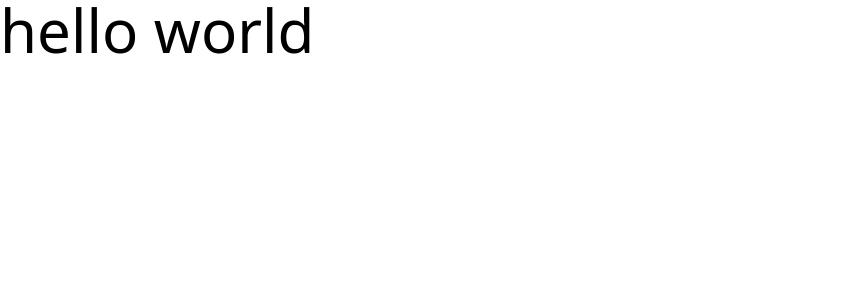
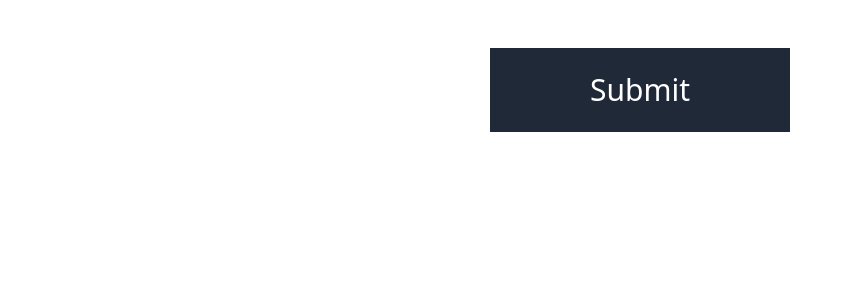
Before and after one commit to hdodov/test-nextjs, a Next.js app: page / in a window 1280 px wide. Shown: the top 300 px of the page, without its empty margins (0-848 px from the left). Built offline with nearby package versions, Linux system fonts and the light colour scheme.

Commit message:
Add working server action ID example

```diff
--- /dev/null
+++ b/app/actions.tsx
@@ -0,0 +1,7 @@
+"use server";
+
+export const serverAction = async () => {
+  console.log("Calling the form action");
+  await new Promise((resolve) => setTimeout(resolve, 250));
+  return "hello";
+};
--- a/app/page.tsx
+++ b/app/page.tsx
@@ -1,3 +1,34 @@
+"use client";
+
+import { useActionState } from "react";
+import { serverAction } from "./actions";
+
 export default function Home() {
-  return <h1 className="text-6xl">hello world</h1>;
+  const [data, action, isPending] = useActionState(serverAction, null);
+  const isSuccess = data === "hello";
+  const isError = data === undefined;
+
+  let color = "bg-gray-800";
+  let text = "Submit";
+  if (isPending) {
+    color = "bg-blue-500";
+    text = "Loading...";
+  } else if (isSuccess) {
+    color = "bg-green-500";
+    text = "Success!";
+  } else if (isError) {
+    color = "bg-red-500";
+    text = "Error!";
+  }
+
+  return (
+    <form className="flex items-center justify-center py-12" action={action}>
+      <button
+        className={`w-[300px] px-8 py-6 text-white text-3xl ${color}`}
+        disabled={isPending}
+      >
+        {text}
+      </button>
+    </form>
+  );
 }
--- a/next.config.ts
+++ b/next.config.ts
@@ -2,6 +2,7 @@ import type { NextConfig } from "next";
 
 const nextConfig: NextConfig = {
   output: "standalone",
+  generateBuildId: () => "constant_build_id",
 };
 
 export default nextConfig;
```
Also changed, not shown: 1 other file (tests, documents, lock files or other folders).
